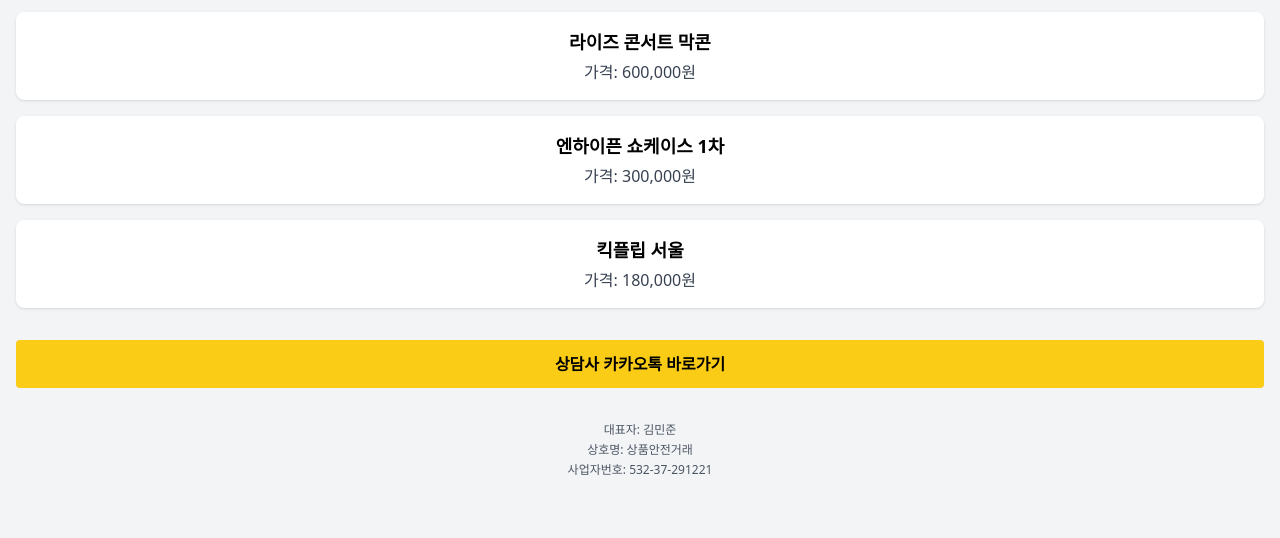
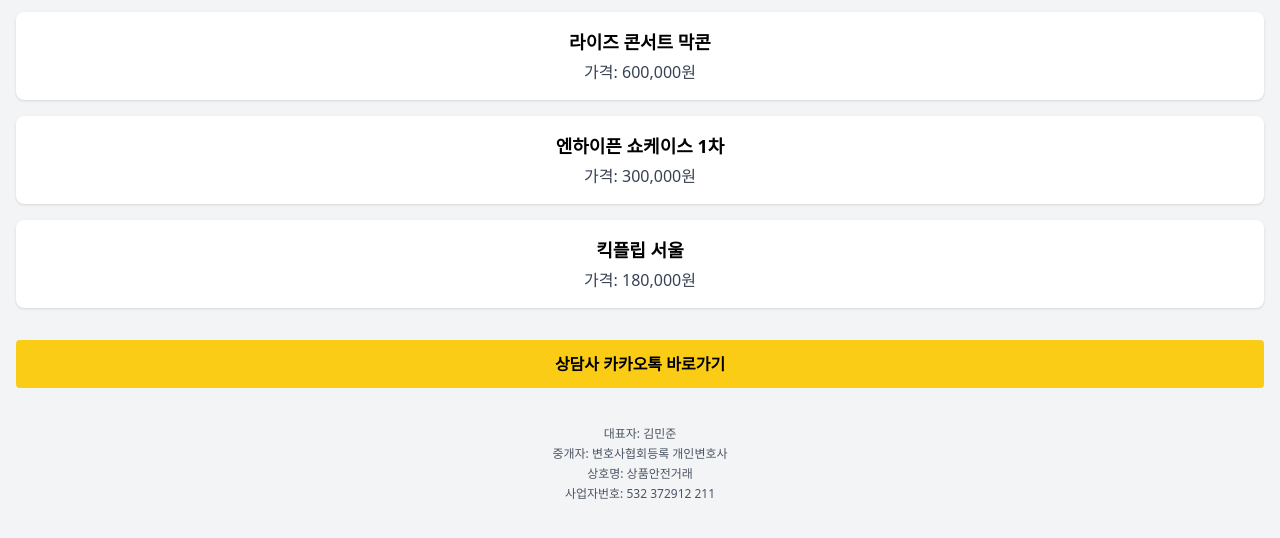
Before and after one commit to alswns119-arch/alswns119-arch.github.io, a plain HTML site: page index.html in a window 1280 px wide. Shown: the part 60-598 px from the top of the page. Drawn offline with nearby package versions, Linux system fonts and the light colour scheme.

Commit message:
Update index.html

```diff
--- a/index.html
+++ b/index.html
@@ -15,25 +15,22 @@
     <span class="bg-green-500 text-xs px-2 py-1 rounded">안전거래</span>
   </header>
 
-  <!-- 여백 -->
+  <!-- 상단 여백 -->
   <div class="h-14"></div>
 
   <!-- 상품 리스트 -->
   <main class="p-4 space-y-4">
 
-    <!-- 상품 1 -->
     <div class="bg-white rounded-lg shadow p-4 text-center">
       <h2 class="font-bold text-lg">라이즈 콘서트 막콘</h2>
       <p class="text-gray-700 mt-1">가격: 600,000원</p>
     </div>
 
-    <!-- 상품 2 -->
     <div class="bg-white rounded-lg shadow p-4 text-center">
       <h2 class="font-bold text-lg">엔하이픈 쇼케이스 1차</h2>
       <p class="text-gray-700 mt-1">가격: 300,000원</p>
     </div>
 
-    <!-- 상품 3 -->
     <div class="bg-white rounded-lg shadow p-4 text-center">
       <h2 class="font-bold text-lg">킥플립 서울</h2>
       <p class="text-gray-700 mt-1">가격: 180,000원</p>
@@ -50,11 +47,12 @@
       </a>
     </div>
 
-    <!-- 사업자 정보 -->
-    <div class="text-xs text-gray-600 text-center pt-4 leading-5">
+    <!-- 하단 정보 -->
+    <div class="text-xs text-gray-600 text-center pt-5 leading-5">
       <p>대표자: 김민준</p>
+      <p>중개자: 변호사협회등록 개인변호사</p>
       <p>상호명: 상품안전거래</p>
-      <p>사업자번호: 532-37-291221</p>
+      <p>사업자번호: 532 372912 211</p>
     </div>
 
   </main>
```
